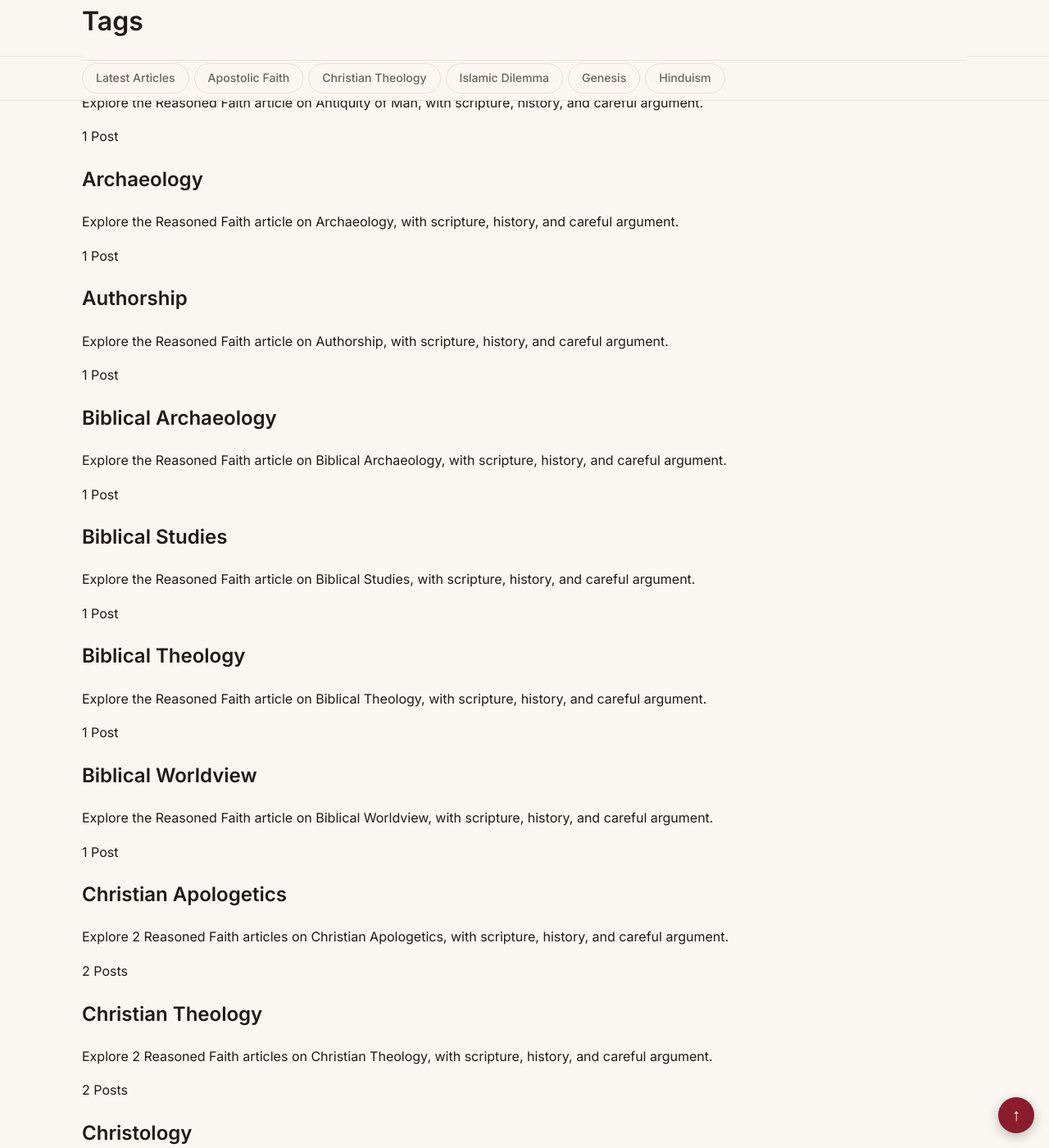
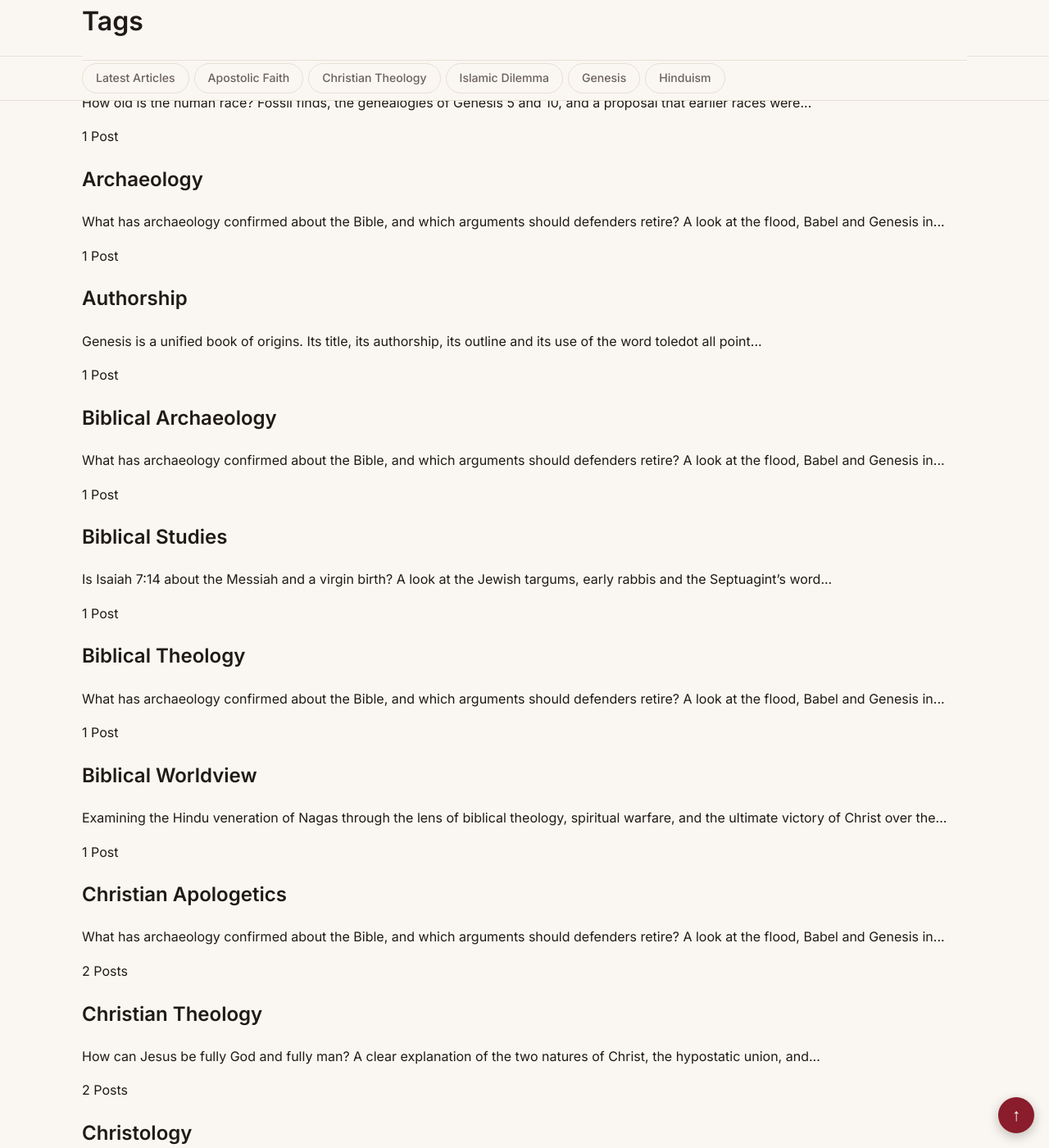
Before and after one commit to Reasoned-faith/reasoned-faith.github.io, a Jekyll site: the page built from tags/index.html, in a window 1280 px wide and 1400 px high, scrolled down 910 px. Shown: the whole window at 82% size. Built offline with Jekyll 4.4.1, drawn with Linux system fonts in a browser that asks for light colours; some of the changed text lies outside the part shown.

Commit message:
Update index.html

```diff
--- a/tags/index.html
+++ b/tags/index.html
@@ -17,13 +17,13 @@ excerpt: Browse every topic covered on Reasoned Faith.
     {%- if t != "" -%}
     {%- assign tagged = arts | where_exp: "a", "a.tags contains t" -%}
     {%- assign n = tagged.size -%}
-    {%- assign custom = site.data.tags[t] -%}
+    {%- assign first = tagged | first -%}
+    {%- assign ex = first.excerpt | strip_html | normalize_whitespace -%}
     <a class="tp-card" id="tag-{{ t | slugify }}" href="{{ '/' | relative_url }}?q={{ t | uri_escape }}">
       <h2 class="tp-name">{{ t }}</h2>
       <p class="tp-desc">
-        {%- if custom -%}{{ custom }}
-        {%- elsif n == 1 -%}Explore the Reasoned Faith article on {{ t }}, with scripture, history, and careful argument.
-        {%- else -%}Explore {{ n }} Reasoned Faith articles on {{ t }}, with scripture, history, and careful argument.
+        {%- if ex != "" -%}{{ ex | truncatewords: 22 }}
+        {%- else -%}{{ first.title }}{% if n > 1 %} and {{ n | minus: 1 }} more.{% endif %}
         {%- endif -%}
       </p>
       <span class="tp-count">{{ n }} {% if n == 1 %}Post{% else %}Posts{% endif %}</span>
```
